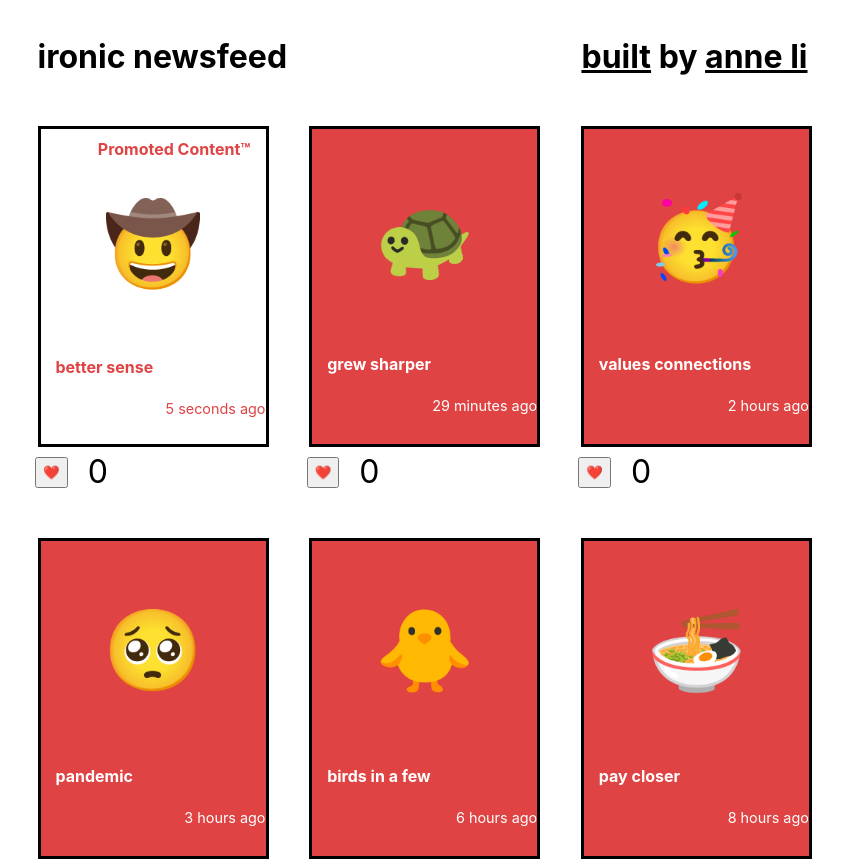
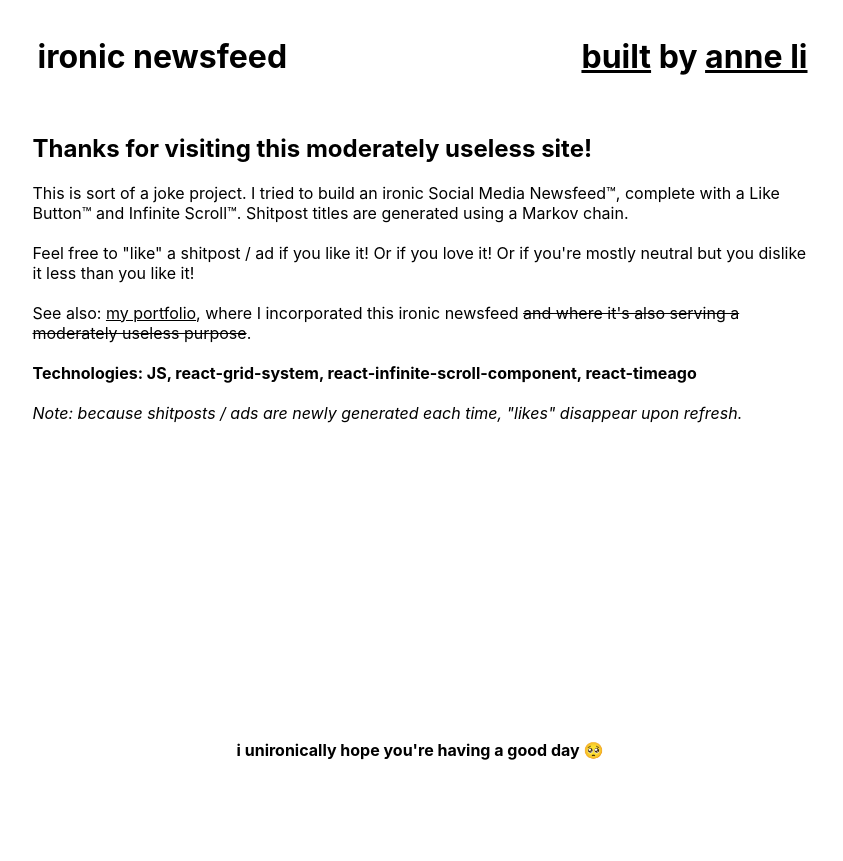
Before and after one commit to amphinomid/ironic-newsfeed, a React (Create React App) app: page /comments in a window 1280 px wide. Shown: the top 861 px of the page, without its empty margins (220-1063 px from the left). After the commit the page ends 800 px from the top, so only its background shows below. Built offline with nearby package versions, Linux system fonts and the light colour scheme.

Commit message:
add comments page

```diff
--- a/package.json
+++ b/package.json
@@ -11,6 +11,7 @@
     "react-dom": "^17.0.1",
     "react-grid-system": "^7.1.1",
     "react-infinite-scroll-component": "^5.1.0",
+    "react-router-dom": "^5.2.0",
     "react-scripts": "4.0.1",
     "react-timeago": "^5.2.0",
     "web-vitals": "^0.2.4"
--- a/src/App.js
+++ b/src/App.js
@@ -35,6 +35,7 @@ class App extends React.Component {
 
   render() {
     return (
+      <div>
         <Layout>
           <Container style={{ marginLeft: `-12.5px`, marginRight: `-27.5px` }}>
             <InfiniteScroll
@@ -50,6 +51,7 @@ class App extends React.Component {
             </InfiniteScroll>
           </Container>
         </Layout>
+      </div>
     );
   }
 }
--- /dev/null
+++ b/src/comments.js
@@ -0,0 +1,21 @@
+import React from 'react'
+import Layout from './components/layout'
+
+class CommentsPage extends React.Component {
+    render() {
+        return(
+            <Layout>
+                <h2>Thanks for visiting this moderately useless site!</h2>
+                <p>
+                    This is sort of a joke project. I tried to build an ironic Social Media Newsfeed™, complete with a Like Button™ and Infinite Scroll™. Shitpost titles are generated using a Markov chain.<br /><br />
+                    Feel free to "like" a shitpost / ad if you like it! Or if you love it! Or if you're mostly neutral but you dislike it less than you like it!<br /><br />
+                    See also: <a href="https://anli.io/portfolio" target="_blank" rel="noreferrer">my portfolio</a>, where I incorporated this ironic newsfeed <s>and where it's also serving a moderately useless purpose</s>.<br /><br />
+                    <b>Technologies: JS, react-grid-system, react-infinite-scroll-component, react-timeago</b><br /><br />
+                    <i>Note: because shitposts / ads are newly generated each time, "likes" disappear upon refresh.</i>
+                </p>
+            </Layout>
+        )
+    }
+}
+
+export default CommentsPage
--- a/src/components/layout.module.scss
+++ b/src/components/layout.module.scss
@@ -4,7 +4,7 @@
     padding: 1rem;
     display: flex;
     flex-direction: column;
-    min-height: 100vh;
+    min-height: 95vh;
 }
 
 .content {
--- a/src/components/social-media-card.js
+++ b/src/components/social-media-card.js
@@ -1,6 +1,7 @@
 import React from 'react'
 import { Col } from 'react-grid-system'
 import TimeAgo from 'react-timeago'
+import { Link } from 'react-router-dom'
 import './card.css'
 
 var sample = "A few months ago, one of my close friends sent me an article titled \"how to do nothing\". In it, author Jenny Odell describes how a new hobby of birdwatching \"changed the granularity of [her] perception\", because to her, what was previously only \"birdsong\" became a collection of different sounds made by different birds. In other words, \"one thing became [multiple]\", and her relatively \"low-resolution\" worldview grew sharper. But I think we all share the potential to pay closer attention. As Odell mentions in her article, modern media values connections built upon primitive signaling rather than true empathy. But by really listening to each other's richly diverse stories, we can begin to comprehend the complexity of human experience; in doing so, we can make better sense of ourselves and the events around us, and recognize our power to change them. This pandemic has made it clearer than ever: nothing happens in a vacuum. Individuals can influence large-scale outcomes, hopefully for the better."
@@ -76,8 +77,9 @@ class SocialMediaCard extends React.Component {
         if (ad == 0) {
             return (
                 <Col>
+                    <Link to="/comments" style={{ textDecoration: `none` }}>
                         <div id="white-card">
-                        <p style={{ color: `#FFFFFF`, fontSize: `1rem`, margin: `10px 15px 0 15px`, overflow: `hidden`, color: `#E04343`, textAlign: `right` }}>
+                            <p style={{ fontSize: `1rem`, margin: `10px 15px 0 15px`, overflow: `hidden`, color: `#E04343`, textAlign: `right` }}>
                                 <b>Promoted Content&trade;</b>
                             </p>
                             <div style={{ height: `187.5px`, display: `flex`, flexDirection: `column` }}>
@@ -86,14 +88,15 @@ class SocialMediaCard extends React.Component {
                                 </p>
                             </div>
                             <div style={{ height: `85px`, display: `flex`, flexDirection: `column` }}>
-                            <p style={{ color: `#FFFFFF`, fontSize: `1rem`, margin: `10px 15px 0 15px`, overflow: `hidden`, color: `#E04343` }}>
+                                <p style={{ fontSize: `1rem`, margin: `10px 15px 0 15px`, overflow: `hidden`, color: `#E04343` }}>
                                     <b>{generatePhrase()}</b>
                                 </p>
-                            <p style={{ color: `#FFFFFF`, fontSize: `0.9rem`, alignSelf: `end`, marginLeft: `15px`, marginTop: `auto`, marginBottom: `15px`, overflow: `hidden`, color: `#E04343` }}>
+                                <p style={{ fontSize: `0.9rem`, alignSelf: `end`, marginLeft: `15px`, marginTop: `auto`, marginBottom: `15px`, overflow: `hidden`, color: `#E04343` }}>
                                     {generateTime()}
                                 </p>
                             </div>
                         </div>
+                    </Link>
                     <div style={{ margin: `10px 0 0 0`, display: `flex`, flexDirection: `row` }}>
                         <button onClick={() => this.updateLike(this)} style={{ height: `1.9rem`, cursor: `pointer` }}>
                             ❤️
@@ -107,6 +110,7 @@ class SocialMediaCard extends React.Component {
         } else {
             return (
                 <Col>
+                    <Link to="/comments" style={{ textDecoration: `none` }}>
                         <div id="red-card">
                             <div style={{ height: `215px`, display: `flex`, flexDirection: `column` }}>
                                 <p style={{ width: `225px`, fontSize: `5rem`, marginTop: `auto`, marginBottom: `auto`, textAlign: `center` }}>
@@ -122,6 +126,7 @@ class SocialMediaCard extends React.Component {
                                 </p>
                             </div>
                         </div>
+                    </Link>
                     <div style={{ margin: `10px 0 0 0`, display: `flex`, flexDirection: `row` }}>
                         <button onClick={() => this.updateLike(this)} style={{ height: `1.9rem`, cursor: `pointer` }}>
                             ❤️
--- a/src/index.js
+++ b/src/index.js
@@ -1,12 +1,19 @@
 import React from 'react';
 import ReactDOM from 'react-dom';
+import { BrowserRouter, Switch, Route } from 'react-router-dom'
 import './index.css';
 import App from './App';
+import CommentsPage from './comments.js'
 import reportWebVitals from './reportWebVitals';
 
 ReactDOM.render(
   <React.StrictMode>
-    <App />
+    <BrowserRouter>
+      <Switch>
+        <Route exact path="/" render={ props => <App {...props} />} />
+        <Route exact path="/comments" render={ props => <CommentsPage {...props} />} />
+      </Switch>
+    </BrowserRouter>
   </React.StrictMode>,
   document.getElementById('root')
 );
```
Also changed, not shown: 1 other file (tests, documents, lock files or other folders). Lines whose indentation alone changed are shown as unchanged.
